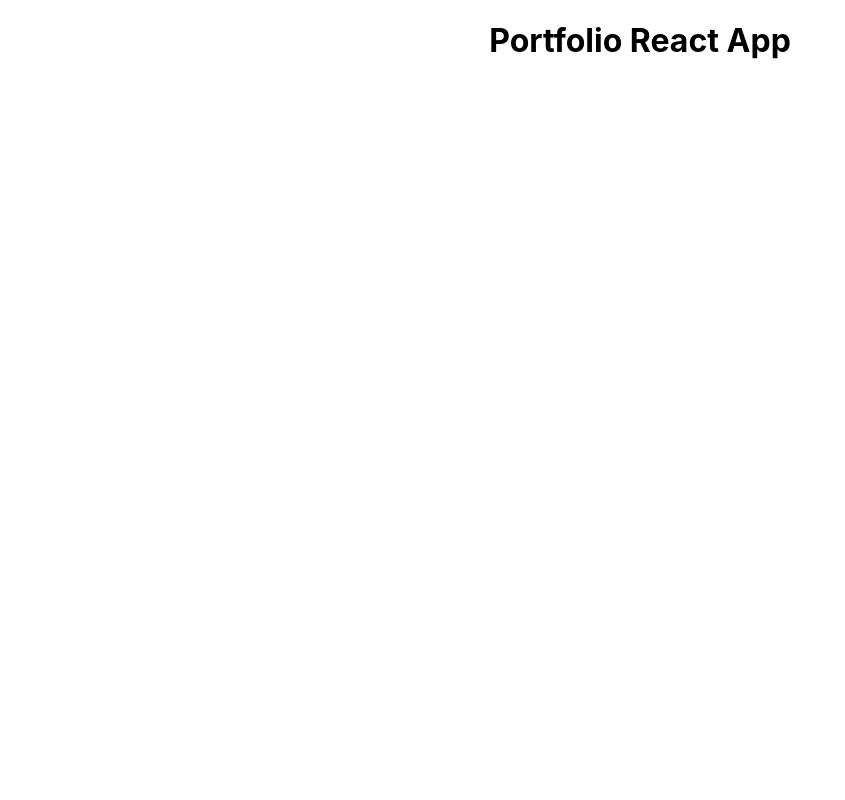
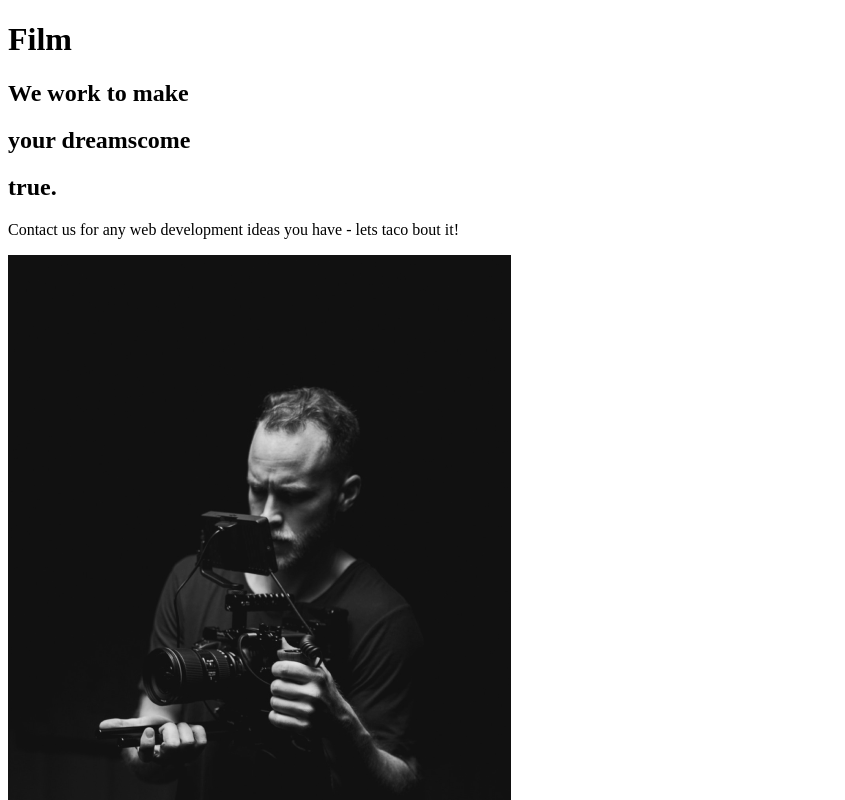
Before and after one commit to joeywire/react_portfolio, a React (Create React App) app: page / in a window 1280 px wide. Shown: the top 800 px of the page, without its empty margins (0-845 px from the left). Built offline with nearby package versions, Linux system fonts and the light colour scheme.

Commit message:
AboutSection created

```diff
--- a/package.json
+++ b/package.json
@@ -6,9 +6,13 @@
     "@testing-library/jest-dom": "^5.11.5",
     "@testing-library/react": "^11.1.2",
     "@testing-library/user-event": "^12.2.2",
+    "framer-motion": "^2.9.4",
     "react": "^17.0.1",
     "react-dom": "^17.0.1",
+    "react-intersection-observer": "^8.30.2",
+    "react-router-dom": "^5.2.0",
     "react-scripts": "4.0.0",
+    "styled-components": "^5.2.1",
     "web-vitals": "^0.2.4"
   },
   "scripts": {
--- a/src/App.css
+++ /dev/null
@@ -1,38 +0,0 @@
-.App {
-  text-align: center;
-}
-
-.App-logo {
-  height: 40vmin;
-  pointer-events: none;
-}
-
-@media (prefers-reduced-motion: no-preference) {
-  .App-logo {
-    animation: App-logo-spin infinite 20s linear;
-  }
-}
-
-.App-header {
-  background-color: #282c34;
-  min-height: 100vh;
-  display: flex;
-  flex-direction: column;
-  align-items: center;
-  justify-content: center;
-  font-size: calc(10px + 2vmin);
-  color: white;
-}
-
-.App-link {
-  color: #61dafb;
-}
-
-@keyframes App-logo-spin {
-  from {
-    transform: rotate(0deg);
-  }
-  to {
-    transform: rotate(360deg);
-  }
-}
--- a/src/App.js
+++ b/src/App.js
@@ -1,10 +1,10 @@
-
-import './App.css';
+import AboutUs from './pages/AboutUs';
 
 function App() {
   return (
     <div className="App">
-      <h1>Portfolio React App</h1>
+      <h1>Film</h1>
+      <AboutUs />
     </div>
   );
 }
--- /dev/null
+++ b/src/components/AboutSection.js
@@ -0,0 +1,27 @@
+import home1 from '../img/home1.png'
+
+const AboutSection = () => {
+    return (
+        <div>
+            <div className="description">
+                <div className="title">
+                    <div className="hide">
+                        <h2>We work to make</h2>
+                    </div>
+                    <div className="hide">
+                        <h2>your <span>dreams</span>come</h2>
+                    </div>
+                    <div className="hide">
+                        <h2>true.</h2>
+                    </div>
+                </div>
+                <p>Contact us for any web development ideas you have - lets taco bout it!</p>
+            </div>
+            <div className="image">
+                <img src={home1} alt="Guy with camera"/>
+            </div>
+        </div>
+    )
+}
+
+export default AboutSection;
--- a/src/index.css
+++ /dev/null
@@ -1,13 +0,0 @@
-body {
-  margin: 0;
-  font-family: -apple-system, BlinkMacSystemFont, 'Segoe UI', 'Roboto', 'Oxygen',
-    'Ubuntu', 'Cantarell', 'Fira Sans', 'Droid Sans', 'Helvetica Neue',
-    sans-serif;
-  -webkit-font-smoothing: antialiased;
-  -moz-osx-font-smoothing: grayscale;
-}
-
-code {
-  font-family: source-code-pro, Menlo, Monaco, Consolas, 'Courier New',
-    monospace;
-}
--- a/src/index.js
+++ b/src/index.js
@@ -1,6 +1,5 @@
 import React from 'react';
 import ReactDOM from 'react-dom';
-import './index.css';
 import App from './App';
 import reportWebVitals from './reportWebVitals';
 
--- /dev/null
+++ b/src/pages/AboutUs.js
@@ -0,0 +1,9 @@
+import AboutSection from '../components/AboutSection';
+
+const AboutUs = () => {
+    return(
+        <AboutSection />
+    )
+}
+
+export default AboutUs;
```
Also changed, not shown: src/setupTests.js (deleted, +0 -5 lines), 2 other files (tests, documents, lock files or other folders).
